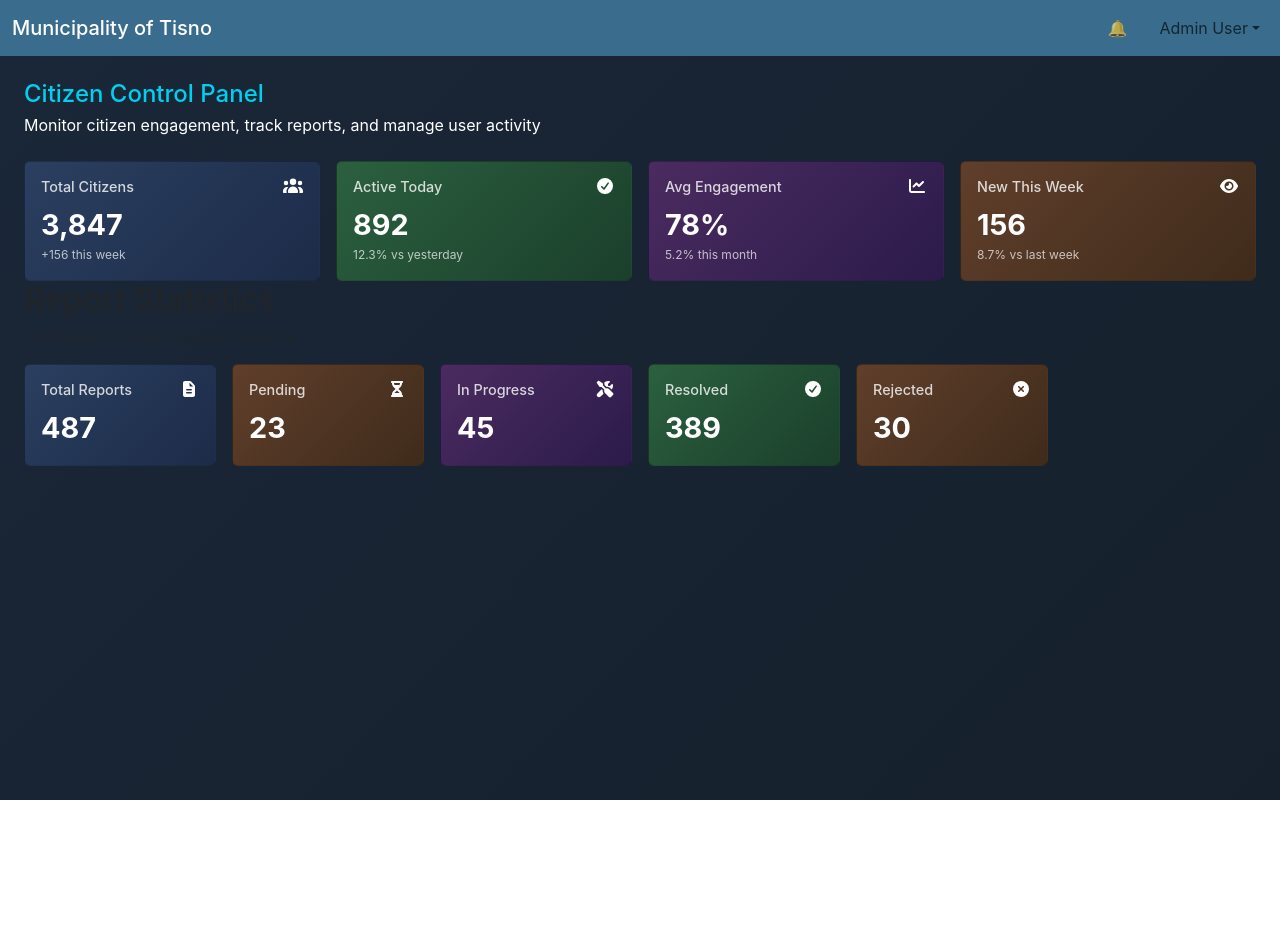
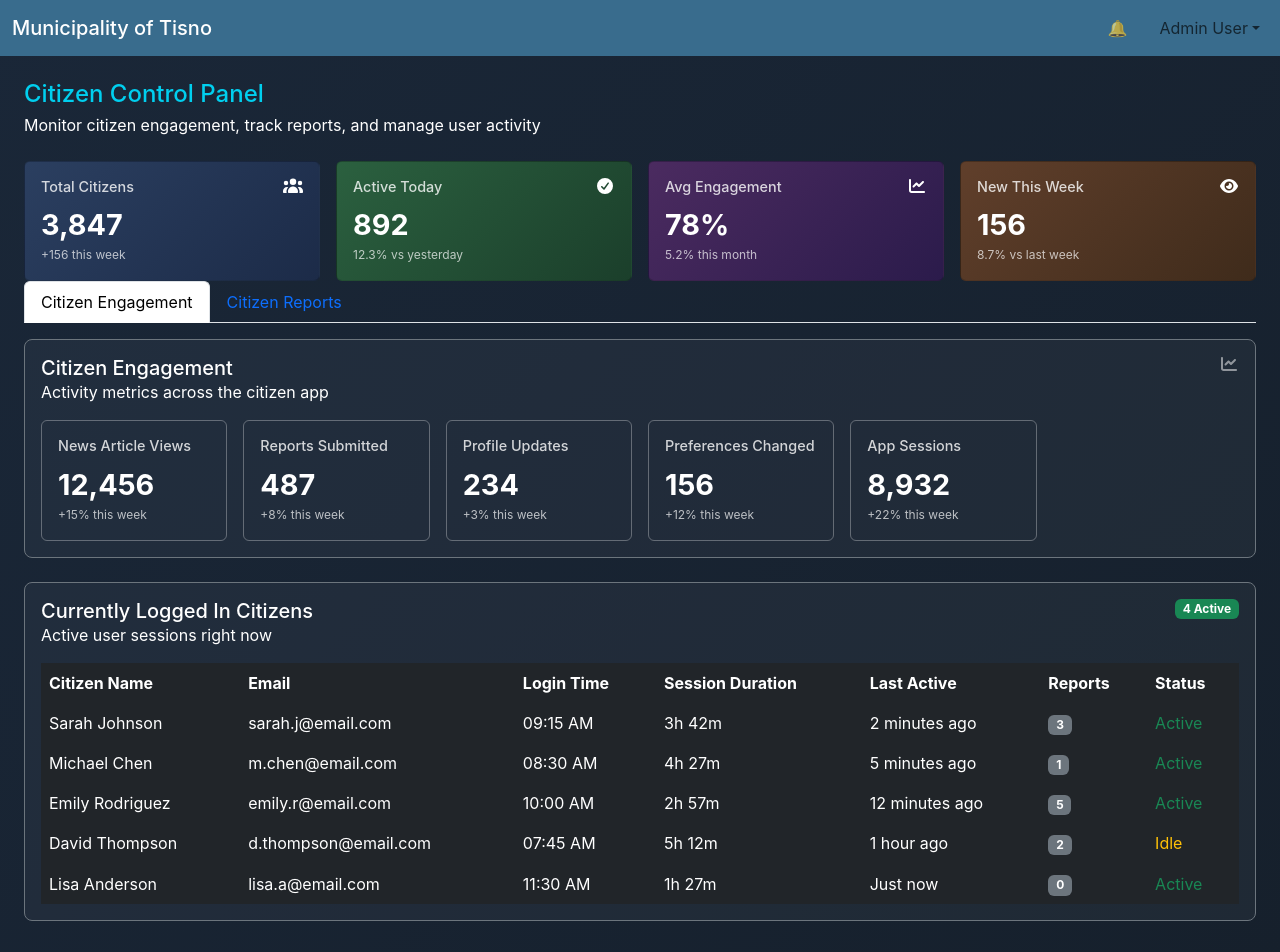
Before and after one commit to Junaid-Taqi/orator-citizen-portal, a React (Create React App) app: page / in a window 1280 px wide. Shown: the top 952 px of the page. Before the commit the page ends 800 px from the top, so only its background shows below. Built offline with nearby package versions, Linux system fonts and the light colour scheme.

Commit message:
init commit

```diff
--- a/src/App.js
+++ b/src/App.js
@@ -5,6 +5,9 @@ import './App.css';
 import DashboardHeader from './components/DashboardHeader';
 import DashboardOverview from './components/DashboardOverview';
 import ReportStats from './components/ReportStats';
+import ActiveUsers from './components/ActiveUsers';
+import EngagementStats from './components/EngagementStats';
+import SectionTabs from './components/SectionTabs';
 
 function App() {
   return (
@@ -16,7 +19,8 @@ function App() {
           <p className="text-white mb-3">Monitor citizen engagement, track reports, and manage user activity</p>
         </div>
         <DashboardOverview />
-        <ReportStats />
+        <SectionTabs />
+        <ActiveUsers />
       </main>
     </div>
   );
--- /dev/null
+++ b/src/components/ActiveUsers.js
@@ -0,0 +1,107 @@
+import React from 'react';
+
+// example hard‑coded data; in a real app this would come from props or API
+const sampleUsers = [
+  {
+    name: 'Sarah Johnson',
+    email: 'sarah.j@email.com',
+    login: '09:15 AM',
+    duration: '3h 42m',
+    lastActive: '2 minutes ago',
+    reports: 3,
+    status: 'Active',
+    statusColor: 'success',
+  },
+  {
+    name: 'Michael Chen',
+    email: 'm.chen@email.com',
+    login: '08:30 AM',
+    duration: '4h 27m',
+    lastActive: '5 minutes ago',
+    reports: 1,
+    status: 'Active',
+    statusColor: 'success',
+  },
+  {
+    name: 'Emily Rodriguez',
+    email: 'emily.r@email.com',
+    login: '10:00 AM',
+    duration: '2h 57m',
+    lastActive: '12 minutes ago',
+    reports: 5,
+    status: 'Active',
+    statusColor: 'success',
+  },
+  {
+    name: 'David Thompson',
+    email: 'd.thompson@email.com',
+    login: '07:45 AM',
+    duration: '5h 12m',
+    lastActive: '1 hour ago',
+    reports: 2,
+    status: 'Idle',
+    statusColor: 'warning',
+  },
+  {
+    name: 'Lisa Anderson',
+    email: 'lisa.a@email.com',
+    login: '11:30 AM',
+    duration: '1h 27m',
+    lastActive: 'Just now',
+    reports: 0,
+    status: 'Active',
+    statusColor: 'success',
+  },
+];
+
+const ActiveUsers = ({ users = sampleUsers }) => {
+  const activeCount = users.filter((u) => u.status === 'Active').length;
+
+  return (
+    <div className="card bg-secondary bg-opacity-10 border border-secondary rounded-3 mb-4">
+      <div className="card-body">
+        <div className="d-flex justify-content-between align-items-start mb-3">
+          <div>
+            <h5 className="card-title mb-0 text-white">Currently Logged In Citizens</h5>
+            <p className="text-white mb-0">Active user sessions right now</p>
+          </div>
+          <span className="badge bg-success align-self-start">{activeCount} Active</span>
+        </div>
+        <div className="table-responsive">
+          <table className="table table-dark table-borderless align-middle mb-0">
+            <thead>
+              <tr>
+                <th>Citizen Name</th>
+                <th>Email</th>
+                <th>Login Time</th>
+                <th>Session Duration</th>
+                <th>Last Active</th>
+                <th>Reports</th>
+                <th>Status</th>
+              </tr>
+            </thead>
+            <tbody>
+              {users.map((user) => (
+                <tr key={user.email}>
+                  <td>{user.name}</td>
+                  <td>{user.email}</td>
+                  <td>{user.login}</td>
+                  <td>{user.duration}</td>
+                  <td>{user.lastActive}</td>
+                  <td>
+                    <span className="badge bg-secondary">{user.reports}</span>
+                  </td>
+                  <td>
+                    <span className={`text-${user.statusColor}`}>{user.status}</span>
+                  </td>
+                </tr>
+              ))}
+            </tbody>
+          </table>
+        </div>
+      </div>
+    </div>
+  );
+};
+
+export default ActiveUsers;
--- /dev/null
+++ b/src/components/EngagementStats.js
@@ -0,0 +1,43 @@
+import React from 'react';
+import StatCard from './StatCard';
+import { FontAwesomeIcon } from '@fortawesome/react-fontawesome';
+import { faChartLine } from '@fortawesome/free-solid-svg-icons';
+
+// sample engagement metrics
+const engagementData = [
+  { title: 'News Article Views', value: '12,456', subtitle: '+15% this week' },
+  { title: 'Reports Submitted', value: '487', subtitle: '+8% this week' },
+  { title: 'Profile Updates', value: '234', subtitle: '+3% this week' },
+  { title: 'Preferences Changed', value: '156', subtitle: '+12% this week' },
+  { title: 'App Sessions', value: '8,932', subtitle: '+22% this week' },
+];
+
+const EngagementStats = () => {
+  return (
+    <div className="card bg-secondary bg-opacity-10 border border-secondary rounded-3 mb-4">
+      <div className="card-body">
+        <div className="d-flex justify-content-between align-items-start mb-3">
+          <div>
+            <h5 className="card-title mb-0 text-white">Citizen Engagement</h5>
+            <p className="text-white mb-0">Activity metrics across the citizen app</p>
+          </div>
+          <FontAwesomeIcon icon={faChartLine} className="text-white opacity-50" />
+        </div>
+        <div className="row g-3">
+          {engagementData.map((stat) => (
+            <div className="col-12 col-sm-6 col-md-4 col-lg-2" key={stat.title}>
+              <StatCard
+                title={stat.title}
+                value={stat.value}
+                subtitle={stat.subtitle}
+                plain
+              />
+            </div>
+          ))}
+        </div>
+      </div>
+    </div>
+  );
+};
+
+export default EngagementStats;
--- /dev/null
+++ b/src/components/SectionTabs.js
@@ -0,0 +1,33 @@
+import React, { useState } from 'react';
+import EngagementStats from './EngagementStats';
+import ReportStats from './ReportStats';
+
+const SectionTabs = () => {
+  const [active, setActive] = useState('engagement');
+
+  return (
+    <div className="mb-4">
+      <ul className="nav nav-tabs mb-3">
+        <li className="nav-item">
+          <button
+            className={`nav-link ${active === 'engagement' ? 'active' : ''}`}
+            onClick={() => setActive('engagement')}
+          >
+            Citizen Engagement
+          </button>
+        </li>
+        <li className="nav-item">
+          <button
+            className={`nav-link ${active === 'reports' ? 'active' : ''}`}
+            onClick={() => setActive('reports')}
+          >
+            Citizen Reports
+          </button>
+        </li>
+      </ul>
+      {active === 'engagement' ? <EngagementStats /> : <ReportStats />}
+    </div>
+  );
+};
+
+export default SectionTabs;
--- a/src/components/StatCard.js
+++ b/src/components/StatCard.js
@@ -26,14 +26,19 @@ const colorMap = {
   },
 };
 
-const StatCard = ({ title, value, subtitle, icon, variant = 'blue' }) => {
-  const style = colorMap[variant] || {};
+const StatCard = ({ title, value, subtitle, icon, variant = 'blue', plain = false }) => {
+  // if plain card requested, use a transparent background with border instead of gradient
+  const style = plain
+    ? { background: 'transparent', border: '1px solid rgba(255,255,255,0.3)' }
+    : colorMap[variant] || {};
+
+  const cardClass = plain ? 'card text-white h-100 bg-transparent' : 'card text-white h-100';
 
   return (
-    <div className="card text-white h-100" style={style}>
+    <div className={cardClass} style={style}>
       <div className="card-body d-flex flex-column justify-content-between">
         <div className="d-flex justify-content-between align-items-center mb-2">
-          <h5 className="card-title mb-0" style={{ fontSize: '0.9rem', opacity: 0.8 }}>
+          <h5 className="card-title mb-0 text-white" style={{ fontSize: '0.9rem', opacity: 0.8 }}>
             {title}
           </h5>
           {icon && <FontAwesomeIcon icon={icon} />}
```
Also changed, not shown: 2 other files (tests, documents, lock files or other folders).
